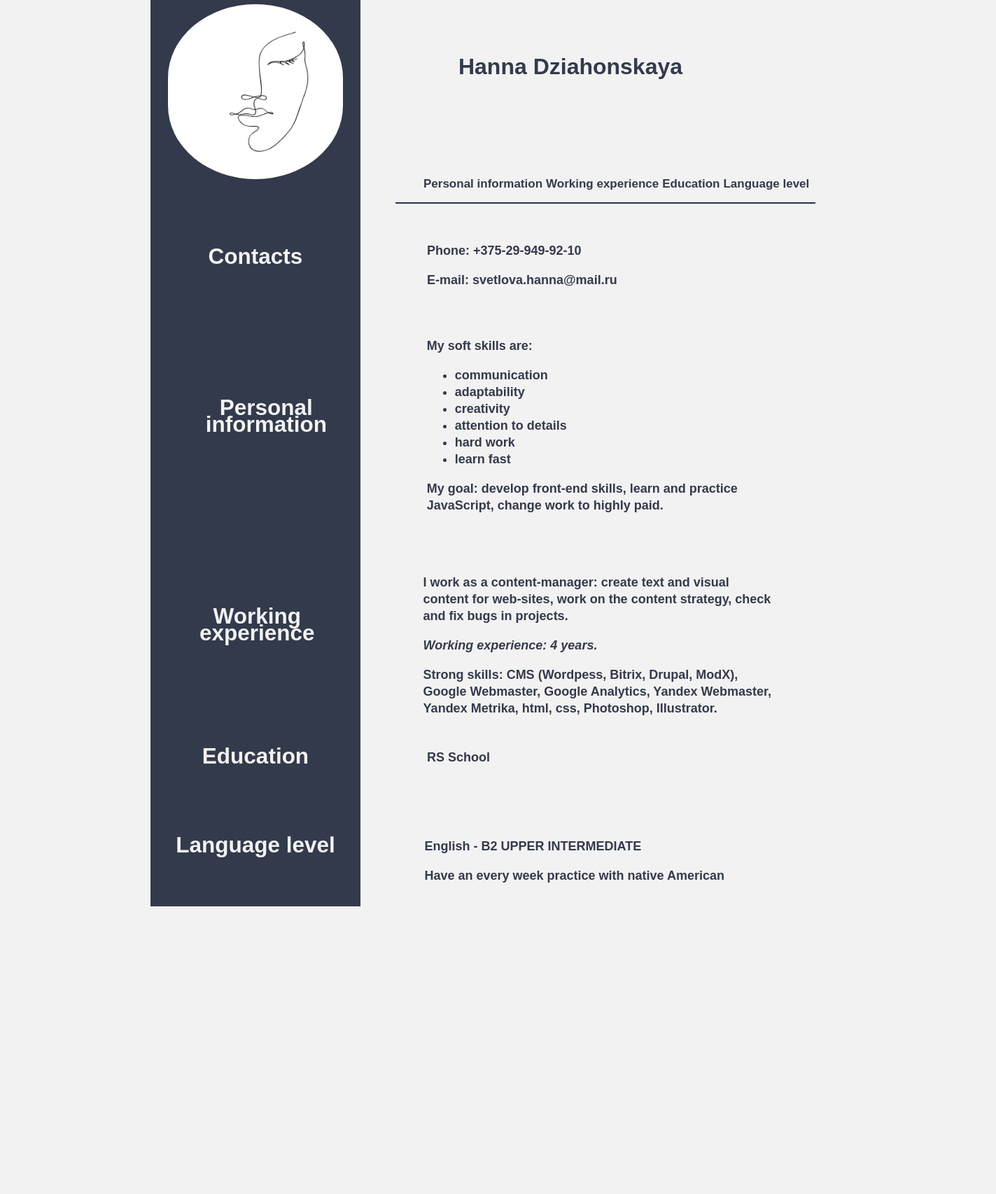
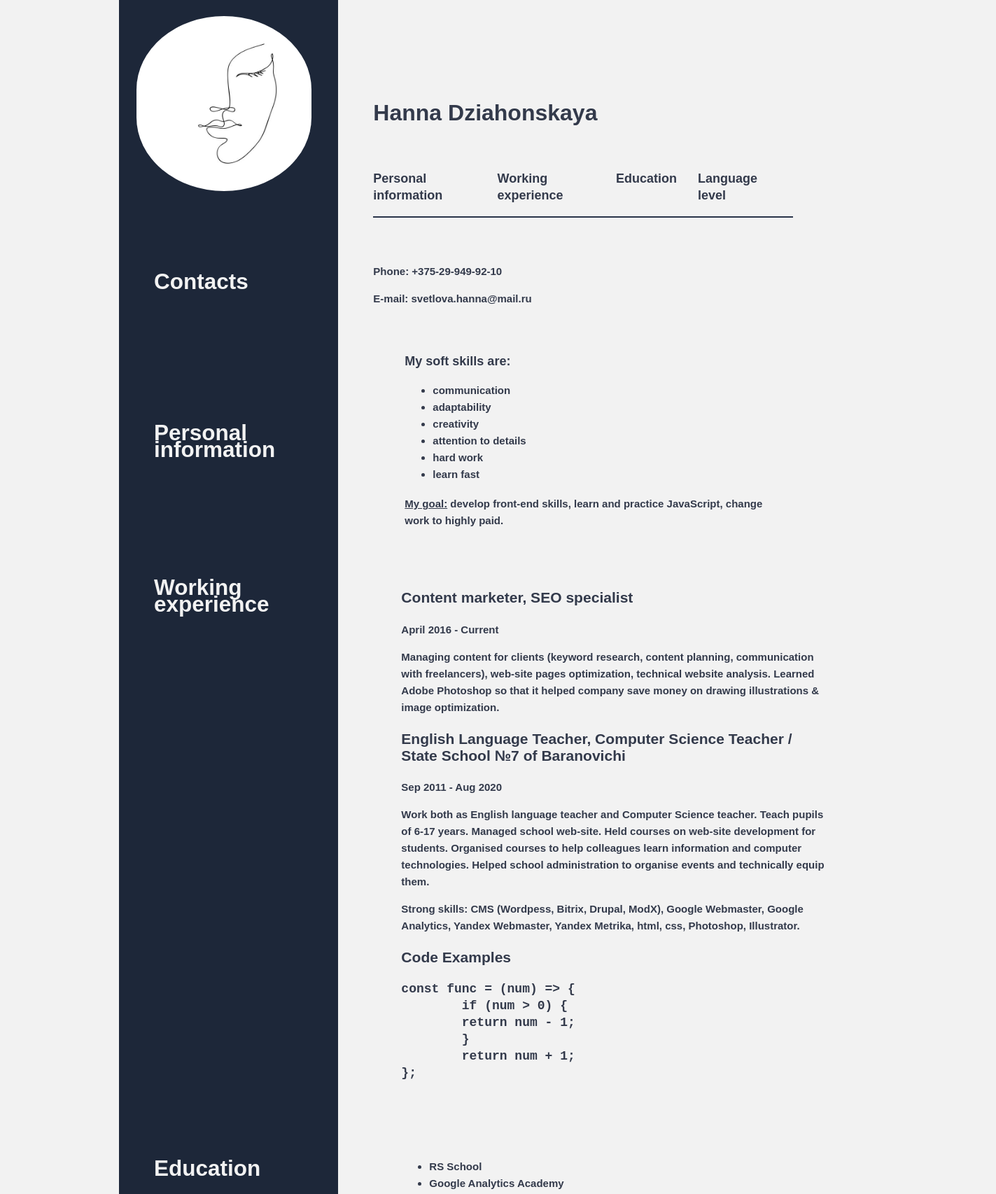
Before and after one commit to Santerna/rsschool-cv, a plain HTML site: page HTML, CSS & Git Basics/index.html in a window 1280 px wide. Shown: the part 22-1728 px from the top of the page at 70% size, 1423 px wide, since content can reach past the window. Before the commit the page ends 1317 px from the top, so only its background shows below. Drawn offline with Linux system fonts and the light colour scheme.

Commit message:
fix: change layout

```diff
--- a/HTML, CSS & Git Basics/index.html
+++ b/HTML, CSS & Git Basics/index.html
@@ -8,12 +8,32 @@
 		<title>Hanna Dziahonskaya CV</title>
 	</head>
 	<body>
-		<header>
+		<main class="container">
 			<div class="wrapper">
-				<div class="header-container">
+				<div class="left-row">
 					<div class="avatar-container">
 					<img src="photo.jpg" alt="Hanna Dziahonskaya">
 					</div>
+					<div class="header-column">
+						<div class="contact">
+							<h2>Contacts</h2>
+						</div>
+						<div class="personal-header">
+							<h2 id="personal">Personal information</h2>
+						</div>
+						<div class="work-header">
+							<h2 id="work">Working experience</h2>
+						</div>
+						<div class="education-header">
+							<h2 id="education">Education</h2>
+						</div>
+						<div class="language-header">
+							<h2 id="language">Language level</h2>
+						</div>
+					</div>
+				</div>
+
+				<div class="rigth-row">
 					<div class="name-container">
 						<h1>Hanna Dziahonskaya</h1>
 						<nav>
@@ -25,25 +45,15 @@
 						</ul>
 					</nav>
 					</div>
-				</div>
-			</div>
-		</header>
-		<main class="container">
 					<section class="contacts-container">
-				<div class="contact">
-					<h2>Contacts</h2>
-				</div>
 						<div class="contact-information">
 							<p class="phone">Phone: +375-29-949-92-10</p>
 							<p class="mail">E-mail: svetlova.hanna@mail.ru</p>
 						</div>
 					</section>
 					<section class="information-container">
-				<div class="personal-header">
-					<h2 id="personal">Personal information</h2>
-				</div>
 						<div class="personal-info">
-					<p>My soft skills are:</p>
+							<strong>My soft skills are:</strong>
 							<ul>
 								<li>communication</li>
 								<li>adaptability</li>
@@ -52,38 +62,45 @@
 								<li>hard work</li>
 								<li>learn fast</li>
 							</ul>
-					<p><b>My goal:</b> develop front-end skills, learn and practice JavaScript, change work to highly paid.</p>
+							<p><strong><u>My goal:</u></strong> develop front-end skills, learn and practice JavaScript, change work to highly paid.</p>
 						</div>
 					</section>
 					<section class="work-container">
-				<div class="work-header">
-					<h2 id="work">Working experience</h2>
-				</div>
 						<div class="work-info">
-					<p>I work as a content-manager: create text and visual content for web-sites, work on the content strategy, check and fix bugs in projects.</p>
-					<p><em>Working experience: 4 years.</em></p>
+							<h3>Content marketer, SEO specialist</h3>
+							<p>April 2016 - Current</p>
+							<p>Managing content for clients (keyword research, content planning, communication with freelancers), web-site pages optimization, technical website analysis. Learned Adobe Photoshop so that it helped company save money on drawing illustrations & image optimization.</p>
+							<h3>English Language Teacher, Computer Science Teacher / State School №7 of Baranovichi</h3>
+							<p>Sep 2011 - Aug 2020</p>
+							<p>Work both as English language teacher and Computer Science teacher. Teach pupils of 6-17 years. Managed school web-site. Held courses on web-site development for students. Organised courses to help colleagues learn information and computer technologies. Helped school administration to organise events and technically equip them.</p>
 							<p>Strong skills: CMS (Wordpess, Bitrix, Drupal, ModX), Google Webmaster, Google Analytics, Yandex Webmaster, Yandex Metrika, html, css, Photoshop, Illustrator.</p>
+							<h3>Code Examples</h3>
+							<pre>
+const func = (num) => {
+  	if (num > 0) {
+   	return num - 1;
+ 	}
+ 	return num + 1;
+};
+							</pre>
 						</div>
 					</section>
 					<section class="education-container">
-				<div class="education-header">
-					<h2 id="education">Education</h2>
-				</div>
 						<div class="education-info">
-					<p>RS School</p>
+							<ul>
+								<li>RS School</li>
+								<li>Google Analytics Academy</li>
+							</ul>
 						</div>
 					</section>
 					<section class="language-container">
-				<div class="language-header">
-					<h2 id="language">Language level</h2>
-				</div>
 						<div class="language-info">
 							<p>English - B2 UPPER INTERMEDIATE</p>
 							<p>Have an every week practice with native American</p>
 						</div>
 					</section>
+				</div>
+			</div>
 		</main>
-		<footer>
-		</footer>
 	</body>
 </html>
--- a/HTML, CSS & Git Basics/style.css
+++ b/HTML, CSS & Git Basics/style.css
@@ -1,5 +1,12 @@
+html {
+    line-height: 1.15;
+    -webkit-text-size-adjust: 100%;
+}
+
 body {
     margin:0;
+    padding: 0;
+    box-sizing: border-box;
 
 	font-family: Arial, Helvetica, sans-serif;
 	font-size: 13px;
@@ -8,16 +15,36 @@ body {
 	color: #333a4b;
 	background-color: #f2f2f2;
 }
+
+
 a {
     text-decoration: none;
     color: #333a4b;
 }
+p{
+    font-size: 15px;
+}
+li{
+    font-size: 15px;
+}
+pre{
+    padding-left: 0;
+}
+.container{
+   width:1400px;
+}
 .wrapper {
     top:0;
     left:0;
-    display: flex;
+    display: grid;
+    grid-template-columns: 33.334% 66.667%;
     width: 100%;
-    justify-content: center;
+}
+.left-row{
+    background-color: #1d2739;
+}
+.right-row{
+    margin-right: 50px;
 }
 .header-container {
     display: flex;
@@ -38,10 +65,10 @@ a {
 	padding-top: 25px;
     padding-bottom: 15px;
     margin: 0;
+
     text-align: center;
+
     width:300px;
-
-    background-color: #333a4b;
 }
 .avatar-container img {
     padding-top:20px;
@@ -51,13 +78,12 @@ a {
     border-radius:300px;
 }
 .name-container {
-    padding-top:100px;
+    padding-top:150px;
     padding-left:50px;
 
     width: 500px;
 
     vertical-align: middle;
-	text-align: center;
 }
 h1 {
     font-family: Arial, Helvetica, sans-serif;
@@ -66,20 +92,23 @@ h1 {
 }
 nav {
 	width: 600px;
-	margin-top: 150px;
+	margin-top: 70px;
 
 	background-color: #f2f2f2;
 	border-bottom: 2px solid #293449;
 }
 .cv-navigation {
 	display: flex;
-	justify-content: start;
+
+    padding: 0 0;
 }
-
 .cv-navigation li{
     list-style: none;
     color: #333a4b;
-    margin-right: 5px;;
+    margin-right: 30px;
+
+    font-stretch: condensed;
+    font-size: 18px;
 }
 
 .cv-navigation li:hover,
@@ -103,25 +132,23 @@ nav {
 
  	background: #f2f2f2;
 }
+.header-column{
+    padding-left: 50px;
+}
 .contacts-container{
     display: flex;
     justify-content: start;
-    width: 940px;
 }
 .contact{
     padding-top: 50px;
     padding-bottom: 50px;
-    margin-left: 45px;
-    margin-right: 45px;
 
     width: 300px;
 
     font-size: 21px;
     color:#f2f2f2;
-    text-align: center;
+    text-align: left;
     vertical-align: middle;
-
-    background-color: #333a4b;
 }
 .contact-information{
     padding-top: 50px;
@@ -130,44 +157,30 @@ nav {
 .information-container{
     display: flex;
     justify-content: start;
-    width: 940px;
 }
 .personal-header{
-    padding-left: 70px;
-    padding-right: 39px;
     padding-top:90px;
-    margin-left: 45px;
+    padding-bottom: 50px;
 
-    width: 300px;
     font-size: 21px;
     color:#f2f2f2;
-    text-align: center;
     vertical-align: middle;
-
-    background-color: #333a4b;
 }
 .personal-info{
-    padding-top: 10px;
+    padding-top: 50px;
     padding-left: 95px;
 }
 .work-container{
     display: flex;
     justify-content: space-between;
-    width: 940px;
 }
 .work-header{
-    padding-left: 70px;
-    padding-right: 65px;
-    padding-top:90px;
-    margin-left: 45px;
+    padding-top:70px;
+    padding-bottom: 50px;
 
-    width: 300px;
     font-size: 21px;
     color:#f2f2f2;
-    text-align: center;
     vertical-align: middle;
-
-    background-color: #333a4b;
 }
 .work-info{
     padding-top: 50px;
@@ -176,24 +189,18 @@ nav {
 .education-container{
     display: flex;
     justify-content: space-between;
-    width: 940px;
 }
 .education-header{
+    padding-top: 680px;
     padding-bottom: 50px;
-    margin-left: 45px;
-    margin-right: 45px;
 
-    width: 300px;
     font-size: 21px;
     color:#f2f2f2;
-    text-align: center;
     vertical-align: middle;
-
-    background-color: #333a4b;
 }
 .education-info{
-    padding-top: 10px;
-    padding-right: 410px;
+    padding-top: 50px;
+    padding-left: 90px;
 }
 .language-container{
     display: flex;
@@ -201,20 +208,14 @@ nav {
     width: 940px;
 }
 .language-header{
+    padding-bottom: 50px;
+    padding-bottom: 50px;
 
-    padding-bottom: 50px;
-    margin-left: 45px;
-    margin-right: 45px;
-
-    width: 300px;
     font-size: 21px;
     color:#f2f2f2;
-    text-align: center;
     vertical-align: middle;
-
-    background-color: #333a4b;
 }
 .language-info{
-    padding-top: 10px;
-    padding-right: 75px;
+    padding-top: 50px;
+    padding-left: 90px;
 }
```
Lines whose indentation alone changed are shown as unchanged.
